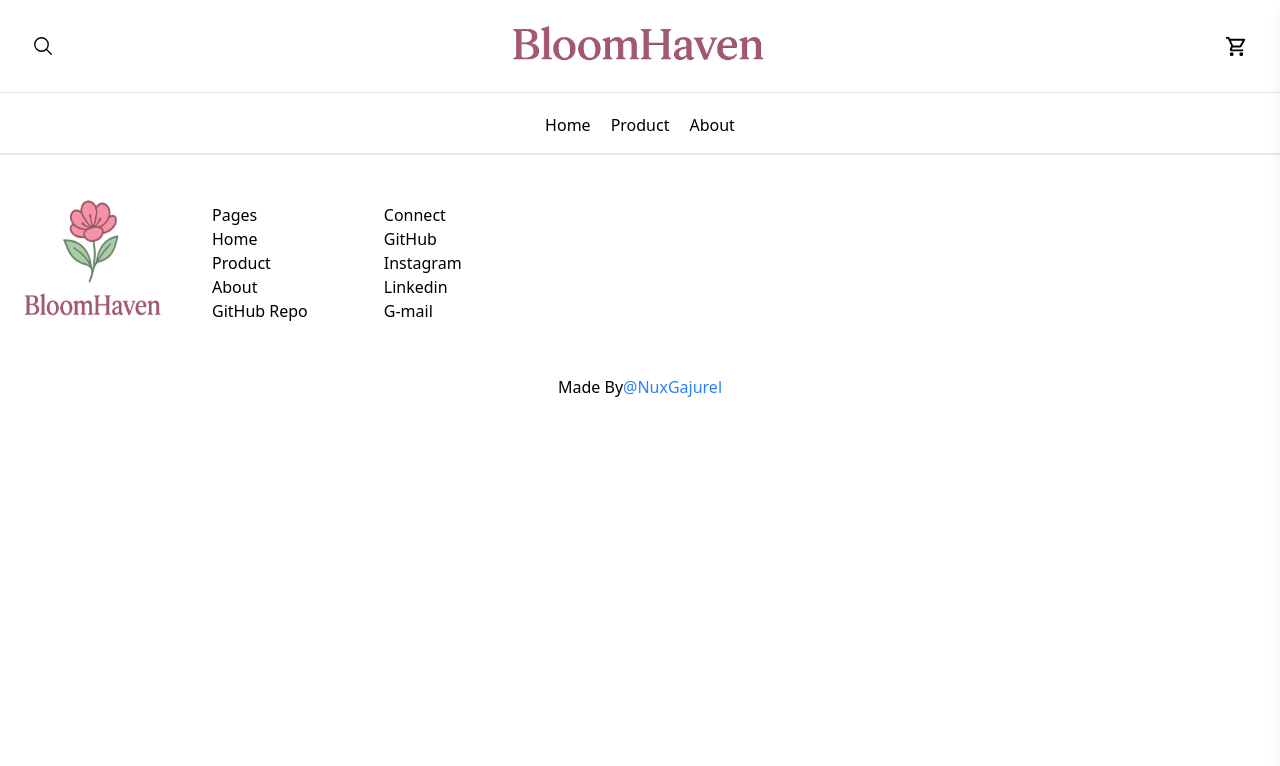
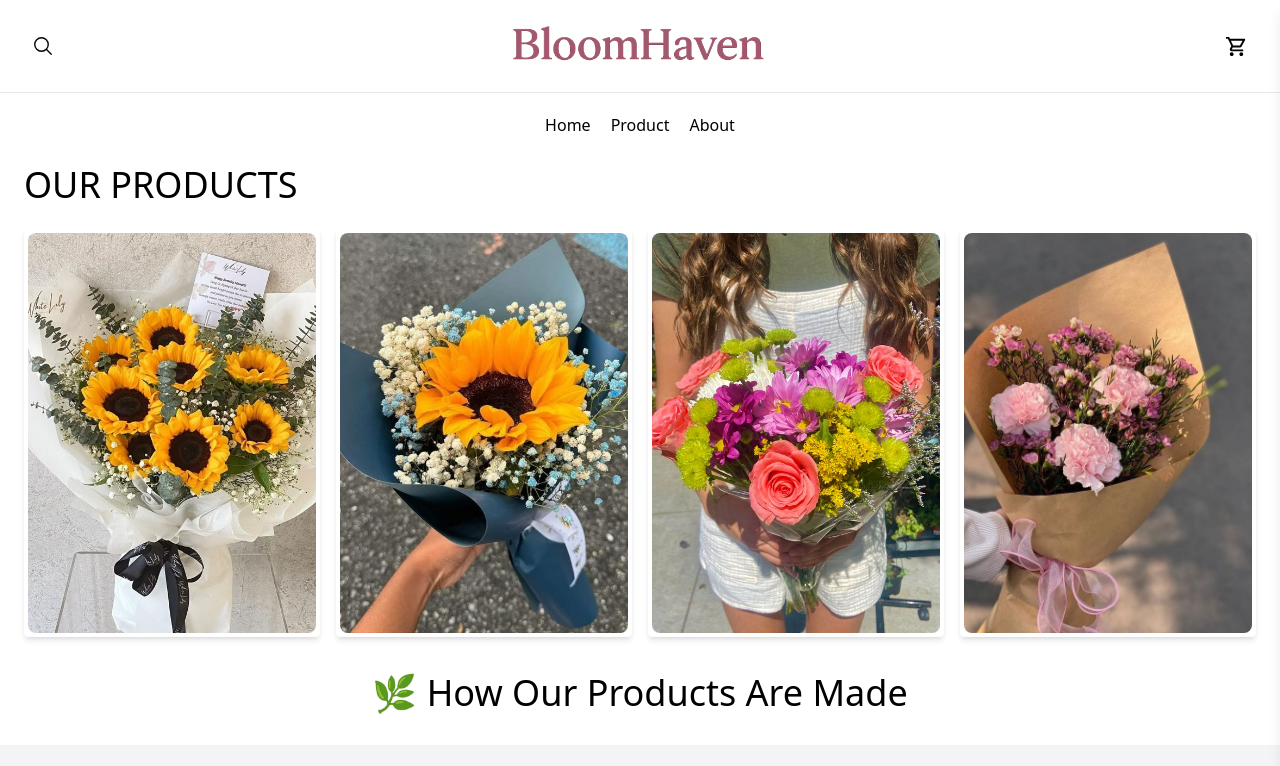
Before and after one commit to NuxGajurel/BloomHaven-e-commerce-, a React (Vite) app: page / in a window 1280 px wide. Shown: the top 766 px of the page. Built offline with nearby package versions, Linux system fonts and the light colour scheme.

Commit message:
edit:Homepage and app page

```diff
--- a/src/App.jsx
+++ b/src/App.jsx
@@ -30,6 +30,7 @@
   };
 
   return (
+    <>
     <BrowserRouter>
       <Navbar
         cartItems={cartItems}
@@ -39,7 +40,7 @@
       />
 
       <Routes>
-        <Route path="/home" element={<Home />} />
+        <Route path="/" element={<Home/>} />
         <Route
           path="/product"
           element={
@@ -53,6 +54,7 @@
       <hr className="mt-4 border border-gray-200" />
       <Footer />
     </BrowserRouter>
+     </>
   );
 };
 
--- a/src/components/Navbar.jsx
+++ b/src/components/Navbar.jsx
@@ -59,7 +59,7 @@
 
       <div className="flex justify-center space-x-5 mt-5">
         <Link
-          to="/home"
+          to="/"
           className="hover:text-pink-600 transition-colors text-black"
         >
           Home
```
